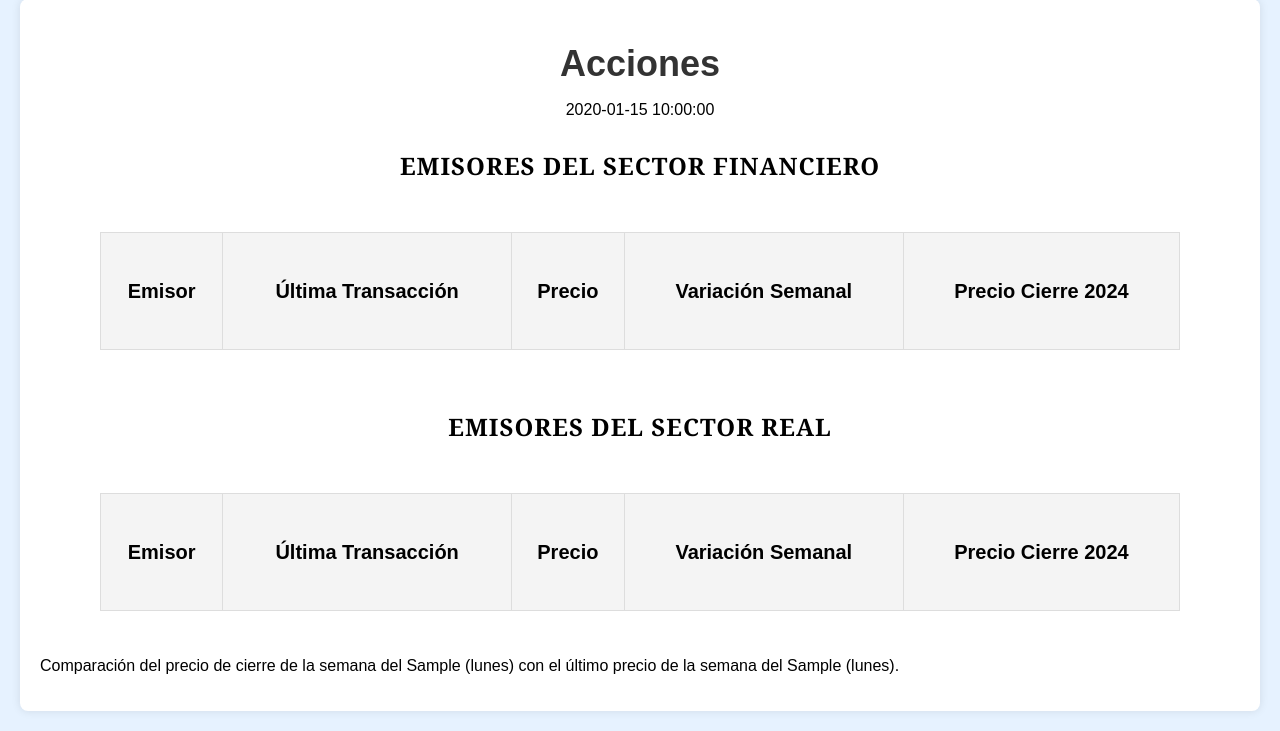
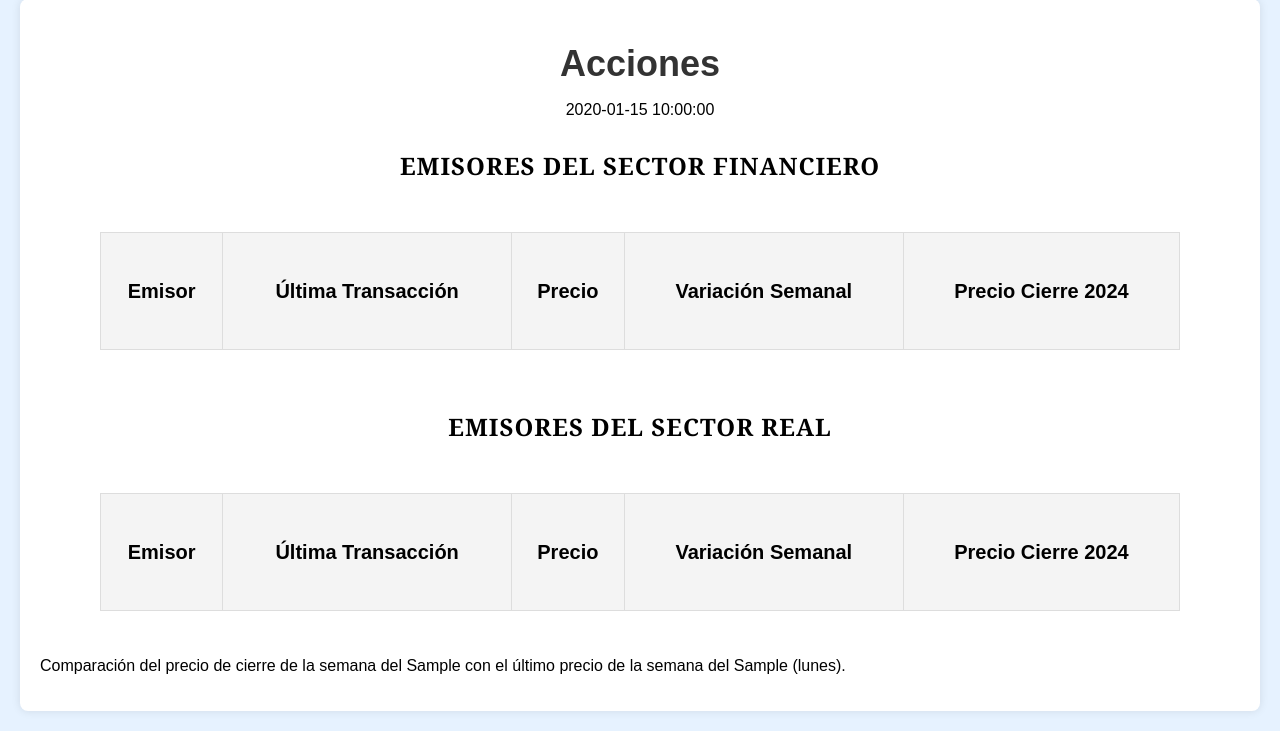
Before and after one commit to TRomMV/Reporte-Metrovalores, a Flask app: template templates/renta_variable.html in a window 1280 px wide. Shown: the part 153-884 px from the top of the page. Run offline with Flask 3, Linux system fonts and the light colour scheme; the template is opened without the code that fills it: most values are stand-ins (such as "Sample title", 1, 10 or a date in 2020); lists and menus that the app fills with data are empty.

Commit message:
lunes a lunes

```diff
--- a/templates/renta_variable.html
+++ b/templates/renta_variable.html
@@ -101,7 +101,7 @@
             </section>
             <!-- Texto de comparación de precios al final de la página -->
 <div class="texto-comparacion">
-    <p>Comparación del precio de cierre de la semana del {{ semana_anterior_inicio }} (lunes) con el último precio de la semana del {{ semana_actual_inicio }} (lunes).</p>
+    <p>Comparación del precio de cierre de la semana del {{ lunes_anterior }} con el último precio de la semana del {{ semana_actual_inicio }} (lunes).</p>
 </div>
         </div>
     </main>
```
